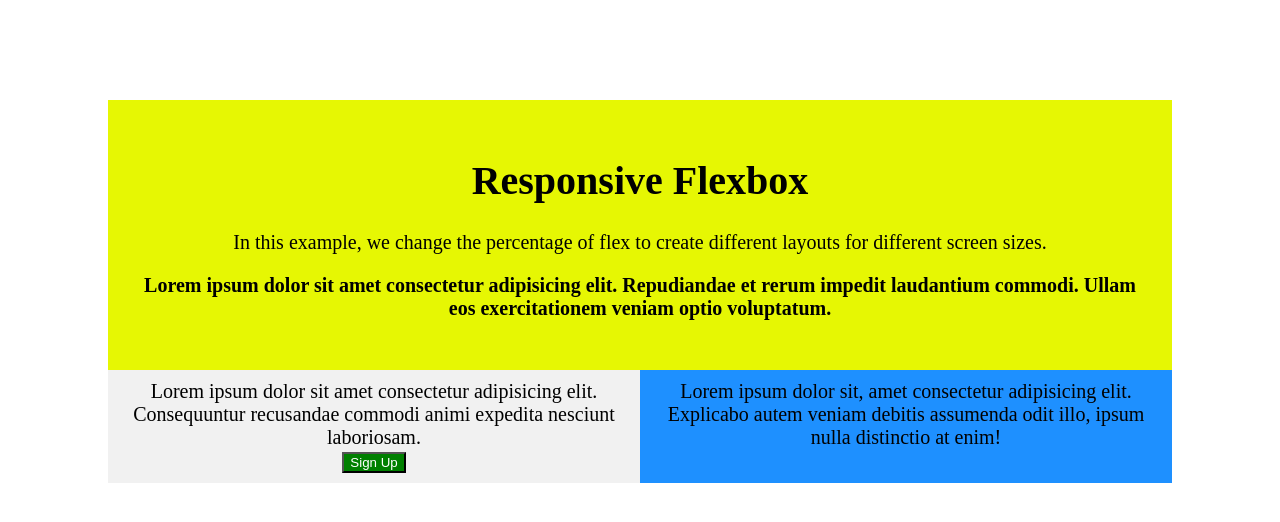
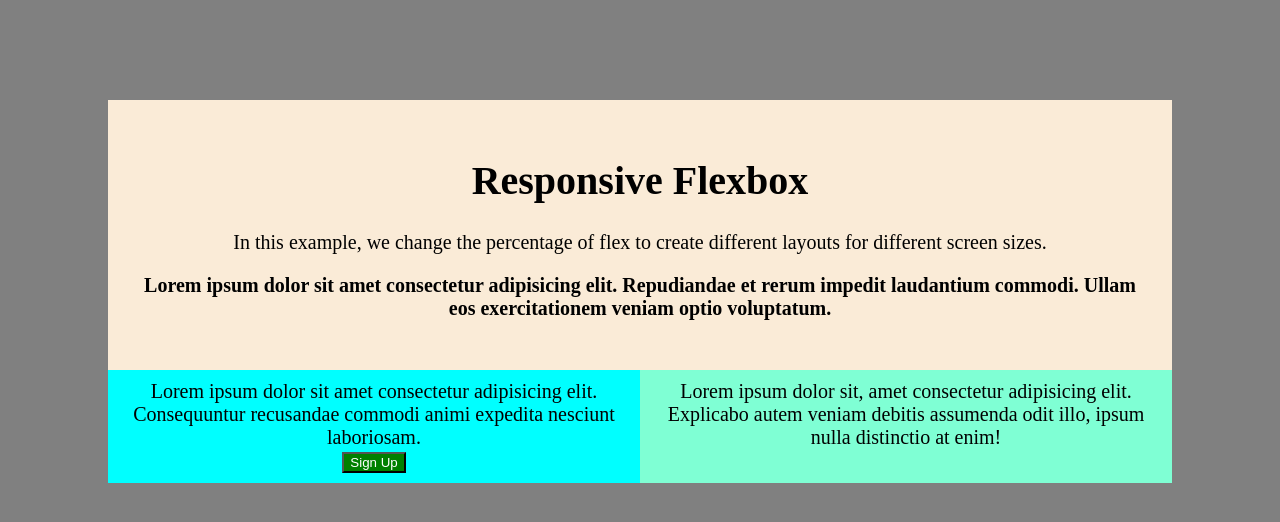
Before and after one commit to HajjiShirwac/responsivecss, a plain HTML site: page index.html in a window 1280 px wide. Drawn offline with Linux system fonts and the light colour scheme.

Commit message:
i changed a background color

```diff
--- a/style.css
+++ b/style.css
@@ -66,6 +66,9 @@
       .main{
           margin: 100px;
       }
+      body{
+          background-color: gray;
+      }
       .flex-container {
         display: flex;
         flex-wrap: wrap;
@@ -74,18 +77,20 @@
 
       }
       .first {
-        background-color: #e6f703;
+        background-color: antiquewhite;
         padding: 30px;
         flex: 50%;
+
+        /* display: none; */
       }
       .second {
-        background-color: #f1f1f1;
+        background-color: aqua;
         padding: 10px;
         flex: 50%;
       }
 
       .third {
-        background-color: dodgerblue;
+        background-color: aquamarine;
         padding: 10px;
         flex: 50%;
         font-size: 20px;
```
